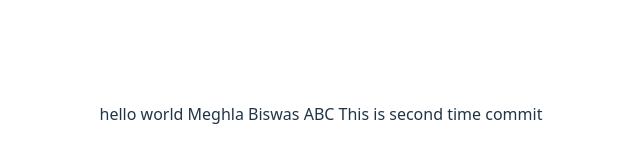
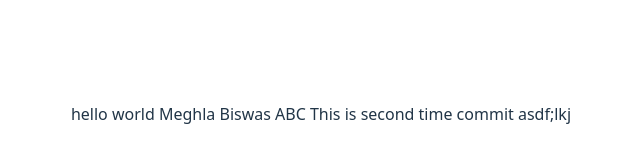
Before and after one commit to ImArijitBasu/Chit-chat-chaos, a React (Vite) app in the folder Client/: page / in a window 1280 px wide. Shown: the part 286-448 px from the top of the page, without its empty margins (319-959 px from the left). Built offline with nearby package versions, Linux system fonts and the light colour scheme.

Commit message:
added asdf

```diff
--- a/Client/src/App.jsx
+++ b/Client/src/App.jsx
@@ -9,7 +9,7 @@ function App() {
   return (
     <>
       hello world Meghla Biswas ABC
-      This is second time commit
+      This is second time commit asdf;lkj
     </>
   )
 }
```
